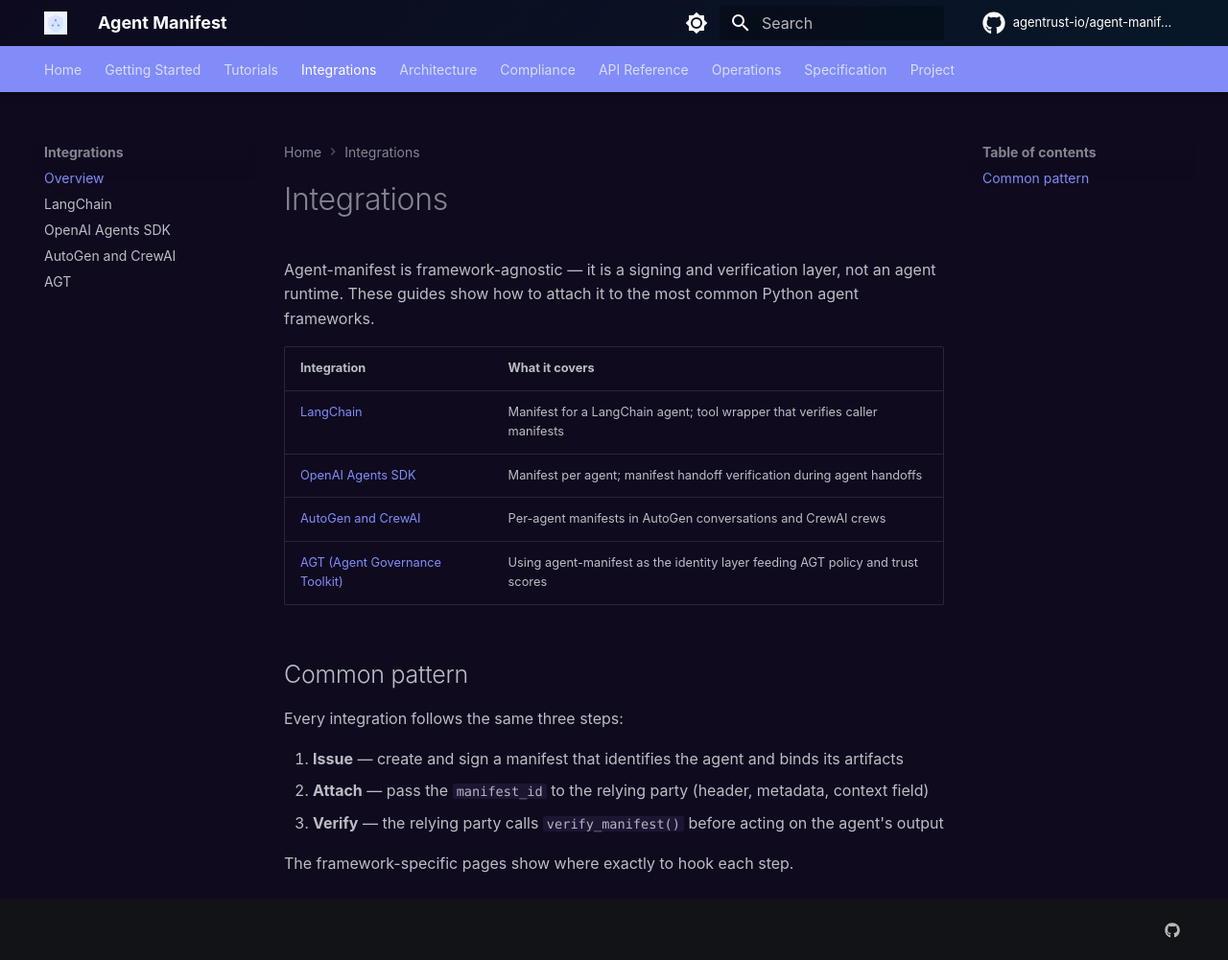
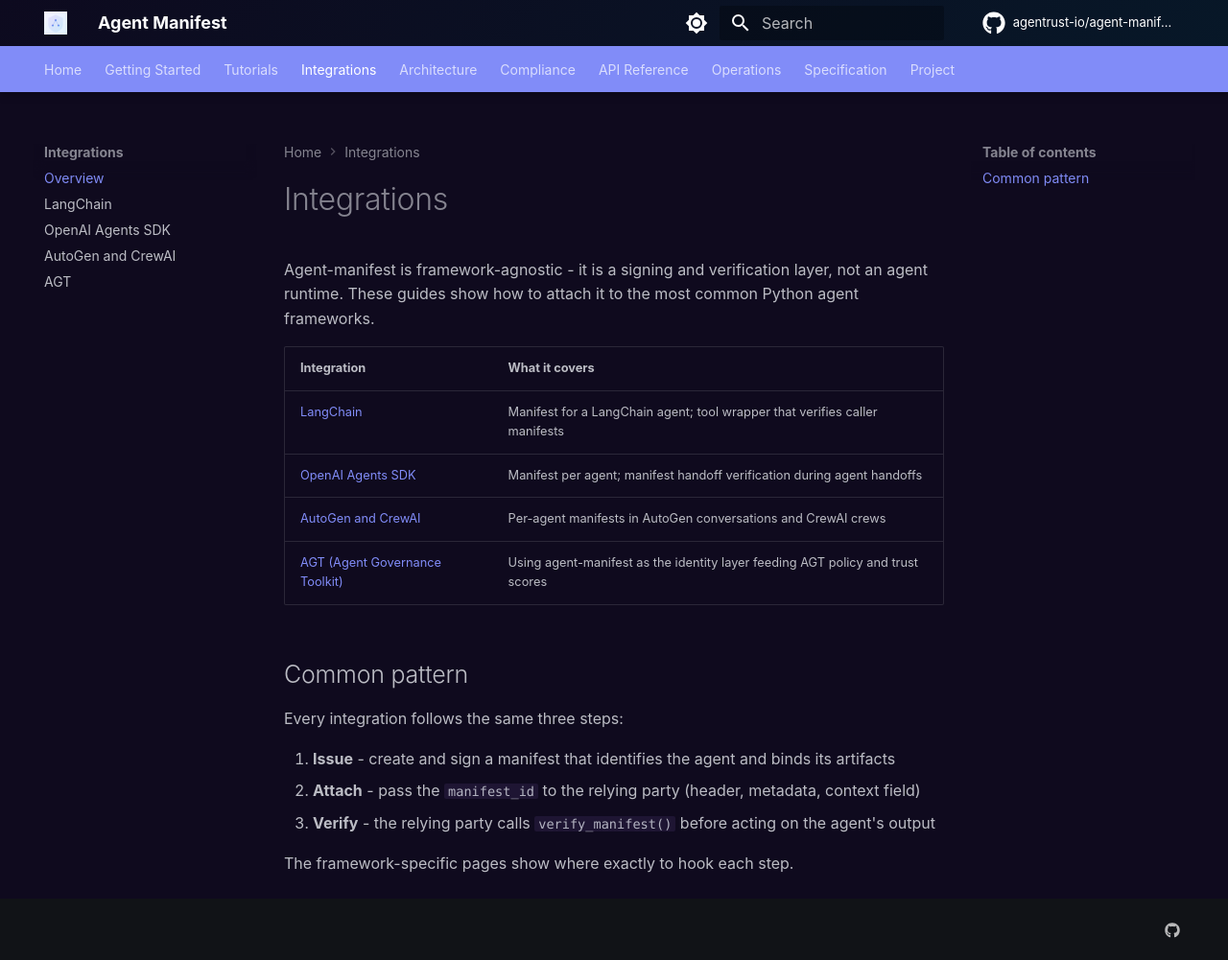
Before and after one commit to agentrust-io/agent-manifest, an MkDocs documentation site: the page built from docs/integrations/index.md, in a window 1280 px wide and 1001 px high. Shown: the whole window at 96% size. Built offline with MkDocs 1.6.1 and Material for MkDocs 9.7.7, drawn with Linux system fonts in a browser that asks for light colours; some web fonts are replaced; comment, search, counter and statistics services are not loaded.

Commit message:
docs: remove em dashes

```diff
--- a/docs/integrations/index.md
+++ b/docs/integrations/index.md
@@ -1,6 +1,6 @@
 # Integrations
 
-Agent-manifest is framework-agnostic — it is a signing and verification layer, not an agent runtime. These guides show how to attach it to the most common Python agent frameworks.
+Agent-manifest is framework-agnostic  -  it is a signing and verification layer, not an agent runtime. These guides show how to attach it to the most common Python agent frameworks.
 
 | Integration | What it covers |
 |-------------|---------------|
@@ -13,8 +13,8 @@
 
 Every integration follows the same three steps:
 
-1. **Issue** — create and sign a manifest that identifies the agent and binds its artifacts
-2. **Attach** — pass the `manifest_id` to the relying party (header, metadata, context field)
-3. **Verify** — the relying party calls `verify_manifest()` before acting on the agent's output
+1. **Issue**  -  create and sign a manifest that identifies the agent and binds its artifacts
+2. **Attach**  -  pass the `manifest_id` to the relying party (header, metadata, context field)
+3. **Verify**  -  the relying party calls `verify_manifest()` before acting on the agent's output
 
 The framework-specific pages show where exactly to hook each step.
```
